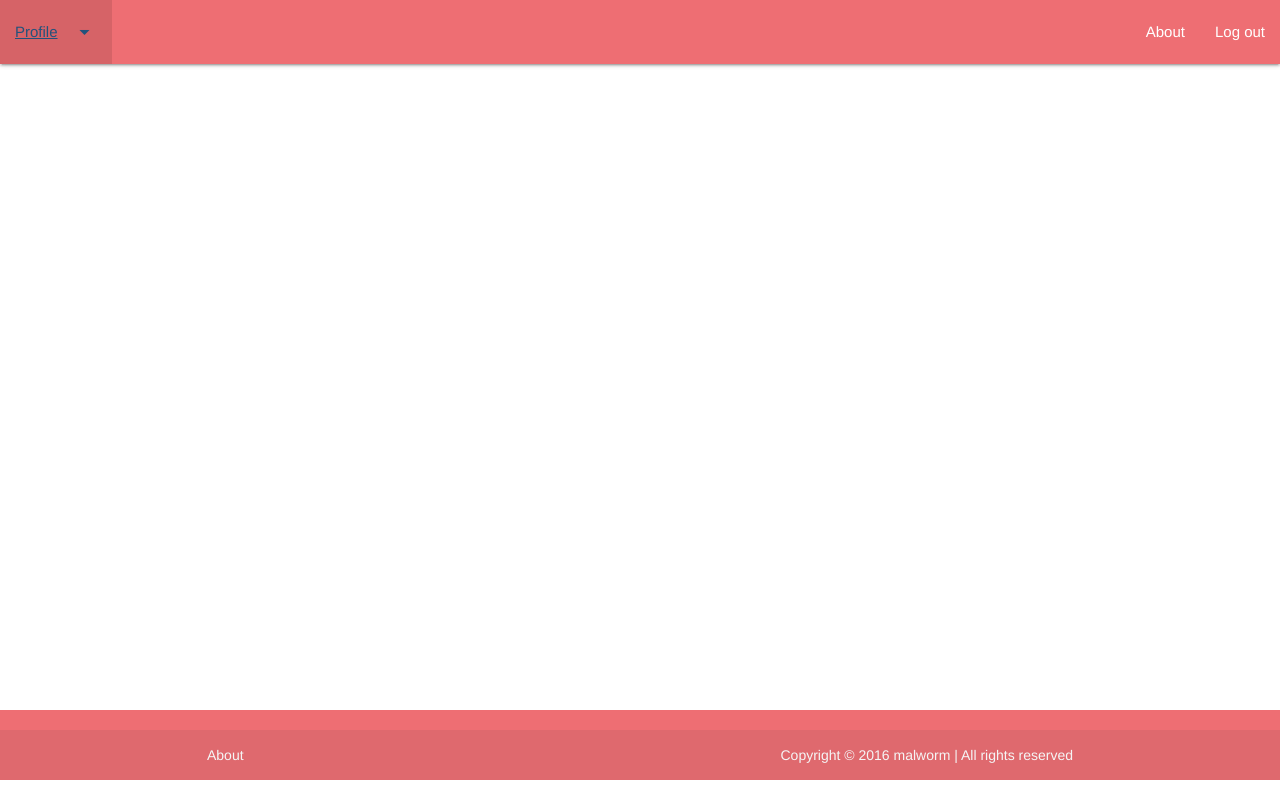
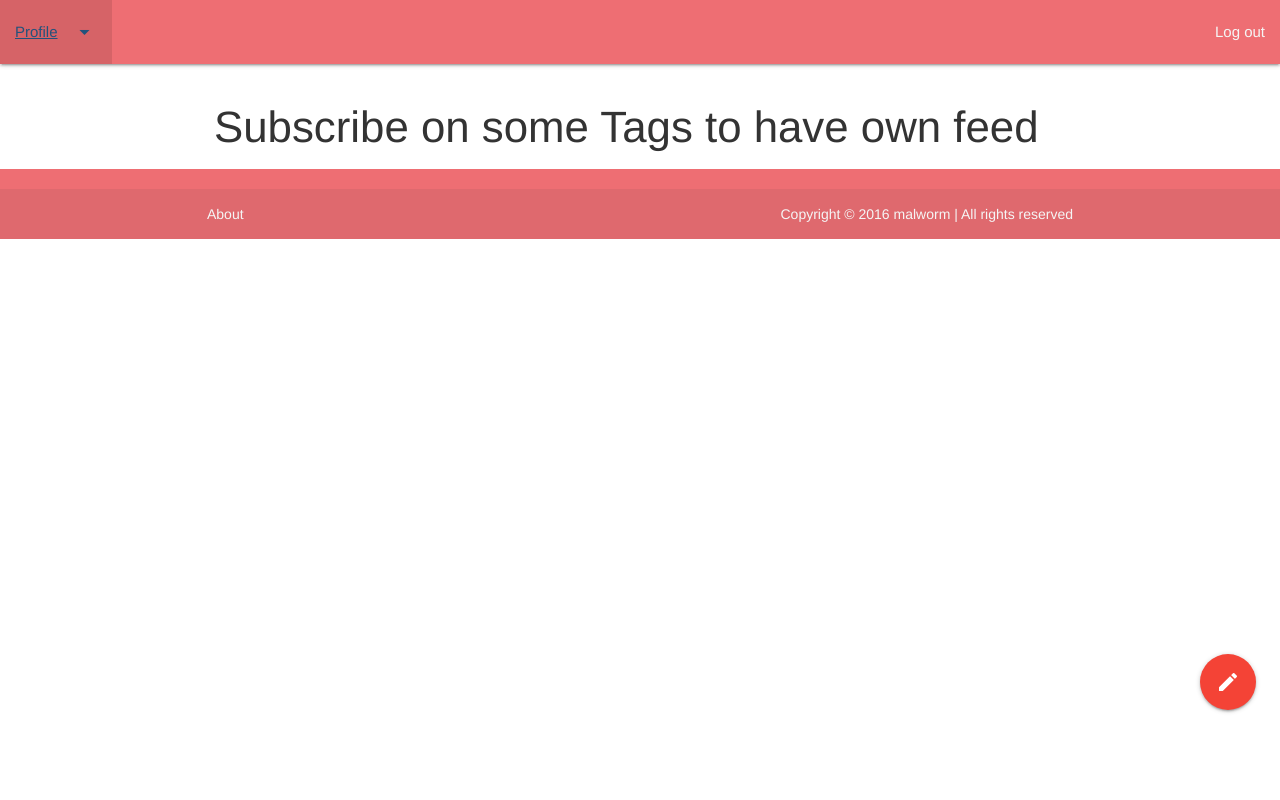
Before and after one commit to petrokoriakin/Qadrat, a Rails app: page /myfeed in a window 1280 px wide. Run offline with Rails 7, Linux system fonts and the light colour scheme; the visitor is signed in with stand-in values (Sample User, id 1); data that the repository does not hold is empty; style sheets or scripts are compiled from the project's sources; parts of the project's set-up code (start-up, migrations or seed data) failed here and were passed over; some libraries are stand-ins or nearby versions.

Commit message:
Style changes

```diff
--- a/app/assets/stylesheets/application.css.scss
+++ b/app/assets/stylesheets/application.css.scss
@@ -20,6 +20,24 @@
 @import "materialize";
 @import "materialize/extras/nouislider";
 
+html,
+body {
+  display: flex;
+  min-height: 100vh;
+  flex-direction: column;
+}
+main {
+  flex: 1 0 auto;
+}
+#container {
+   min-height:100%;
+   position:relative;
+}
+
+#body {
+   padding:10px;
+   padding-bottom:90px;   /* Height of the footer */
+}
 #footer {
    position:absolute;
    bottom:0;
--- a/app/views/comments/_comment.html.erb
+++ b/app/views/comments/_comment.html.erb
@@ -7,7 +7,7 @@
       <%= comment.body %>
     </p>
     <% if comment.is_answer %>
-      <i class="fa fa-check fa-3x"></i>
+      <i class="large material-icons">done</i>
     <% else %>
       <% if user_signed_in? && @post.user_id == current_user.id %>
         <strong><%= link_to "Mark Answer", [comment.post, comment], method: :put %></strong>
--- a/app/views/comments/_form.html.erb
+++ b/app/views/comments/_form.html.erb
@@ -1,6 +1,6 @@
 <%= form_for([@post, @post.comments.build]) do |f| %>
   <div class="row">
-    <div class="input-field col s6">
+    <div class="input-field col s12">
       <%= f.label :body %><br>
       <%= f.text_area :body, class: 'materialize-textarea' %>
     </div>
--- a/app/views/layouts/application.html.erb
+++ b/app/views/layouts/application.html.erb
@@ -1,7 +1,7 @@
 <!DOCTYPE html>
 <html>
   <head>
-  <title>MyBlog</title>
+    <title>Quitem</title>
     <%= stylesheet_link_tag    'application', media: 'all', 'data-turbolinks-track' => true %>
     <%= javascript_include_tag 'application', 'data-turbolinks-track' => true %>
     <%= csrf_meta_tags %>
@@ -16,13 +16,17 @@
     <link rel="stylesheet" href="https://maxcdn.bootstrapcdn.com/font-awesome/4.5.0/css/font-awesome.min.css">
   </head>
   <body>
+    <div id="container">
       <%= render 'shared/header' %>
+      <div id="body">
         <% flash.each do |name, msg| %>
           <%= content_tag(:div, msg, class: "alert") %>
         <% end %>
         <div class="container">
           <%= yield %>
         </div>
+      </div>
      <%= render 'shared/footer' %>
+    </div>
   </body>
 </html>
--- a/app/views/posts/index.html.erb
+++ b/app/views/posts/index.html.erb
@@ -8,7 +8,10 @@
             </div>
             <div class="card-action">
                <p>
-                Tags: <%= raw post.tags.map(&:name).map { |t| link_to t, tag_path(t) }.join('') %>
+                Tags: <%= link_to post.tags.first.name, tag_path(post.tags.first.name) %>
+                <% if (post.tags.map.size - 1) > 0 %>
+                  + <%= post.tags.map.size - 1 %> more
+                <% end -%>
               </p>
             </div>
           </div>
--- a/app/views/posts/new.html.erb
+++ b/app/views/posts/new.html.erb
@@ -1,5 +1,5 @@
 <div id="page_wrapper">
-  <h1>New Post</h1>
+  <h3>New Question</h3>
   <% if can? :create, @post %>
     <%= render 'form' %>
   <% end %>
--- a/app/views/posts/usernews.erb
+++ b/app/views/posts/usernews.erb
@@ -1,12 +1,30 @@
-<% @posts.each do |post| %>
-  <div class="col-md-4 text-center">
-      <div class="thumbnail">
-          <div class="caption">
-              <h3><%= link_to post.title, post %><br>
-                  <small>Tags: <%= raw post.tags.map(&:name).map { |t| link_to t, tag_path(t) }.join(', ') %></small>
-              </h3>
-              <p><%= post.created_at.strftime(" %B, %d, %Y") %></p>
+<% if @posts.empty? %>
+  <h3>Subscribe on some Tags to have own feed</h3>
+<% else %>
+  <% @posts.each do |post| %>
+    <div class="col-md-4 text-center">
+          <div class="col s12 m7">
+            <div class="card">
+              <div class="card-content">
+                <p><%= link_to post.title, post %></p>
+                <p><%= post.created_at.strftime(" %B, %d, %Y") %></p>
+              </div>
+              <div class="card-action">
+                 <p>
+                  Tags: <%= link_to post.tags.first.name, tag_path(post.tags.first.name) %>
+                  <% if (post.tags.map.size - 1) > 0 %>
+                    + <%= post.tags.map.size - 1 %> more
+                  <% end -%>
+                </p>
+              </div>
+            </div>
           </div>
-      </div>
-  </div>
+    </div>
+  <% end -%>
 <% end -%>
+
+<div class="fixed-action-btn horizontal" style="bottom: 90px; right: 24px;">
+    <a href="/posts/new" class="btn-floating btn-large red">
+      <i class="large material-icons">mode_edit</i>
+    </a>
+</div>
--- a/app/views/shared/_header.html.erb
+++ b/app/views/shared/_header.html.erb
@@ -1,16 +1,18 @@
+<div id="header">
   <div class="navbar-fixed">
     <nav>
       <div class="nav-wrapper">
         <!-- <a href="#" class="brand-logo">Logo</a> -->
+        <ul id="nav-mobile" class="left hide-on-med-and-down">
+          <% if !user_signed_in? %>
+            <li><%= link_to "The Wall", root_path, class: "grey-text text-lighten-4" %></li>
+          <% end -%>
+        </ul>
         <ul id="nav-mobile" class="right hide-on-med-and-down">
-        <% if !user_signed_in? %>
-          <li><%= link_to "The Wall", root_path %></li>
-        <% end -%>
-        <li><%= link_to "About", about_path %></li>
           <% if user_signed_in? %>
-          <li><%= link_to "Log out", destroy_user_session_path, method: :delete %></li>
+            <li><%= link_to "Log out", destroy_user_session_path, method: :delete, class: "grey-text text-lighten-4" %></li>
           <% else %>
-          <li><%= link_to "Log In", new_user_session_path, class: 'button' %></li>
+            <li><%= link_to "Log In", new_user_session_path, class: "grey-text text-lighten-4" %></li>
           <% end -%>
         </ul>
         <ul id="nav-mobile" class="left hide-on-med-and-down">
@@ -34,3 +36,4 @@
       </div>
     </nav>
   </div>
+</div>
```
Also changed, not shown: app/views/posts/_form.html.erb (+6 -11 lines), app/views/posts/show.html.erb (+11 -4 lines). Lines whose indentation alone changed are shown as unchanged.
